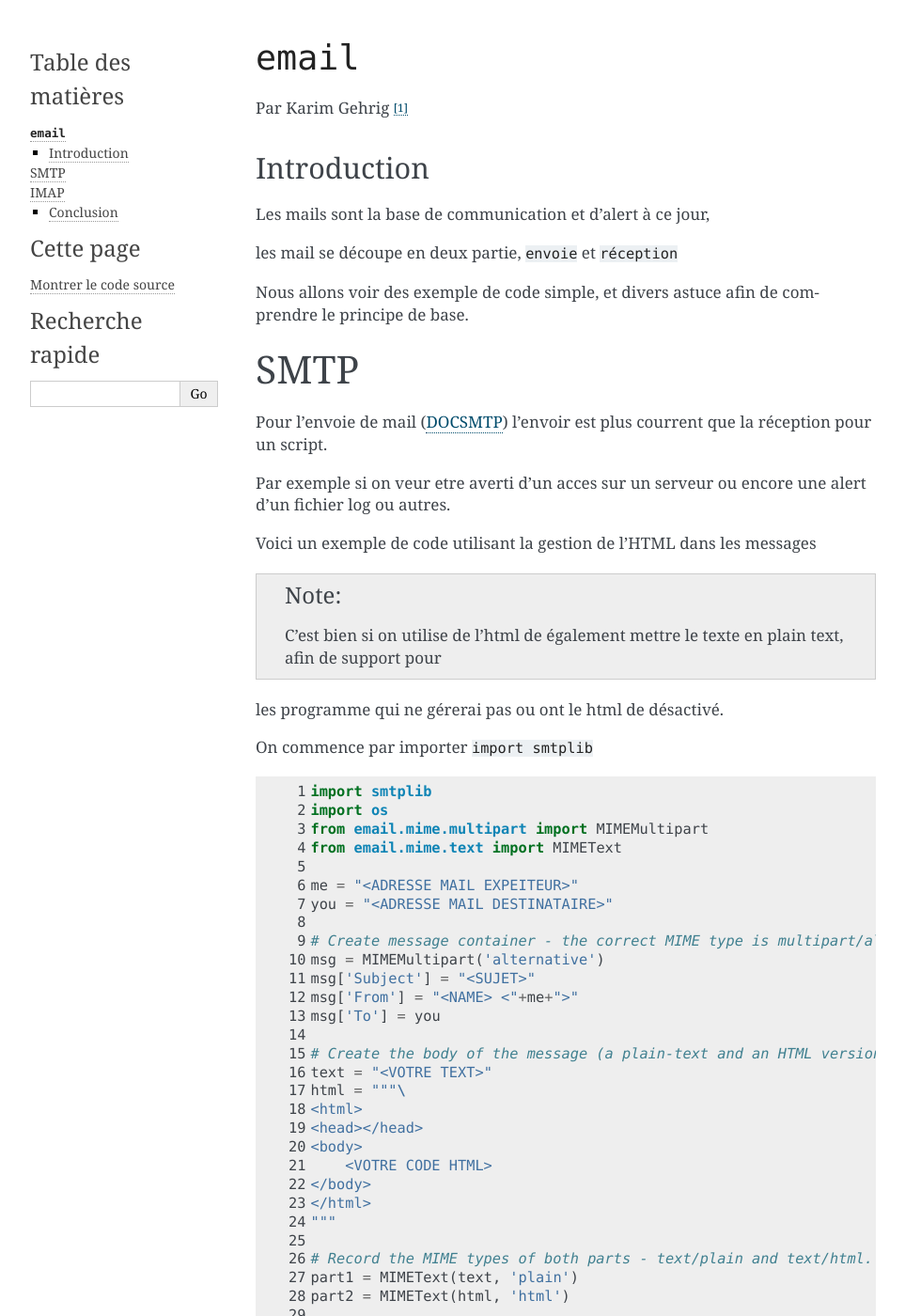
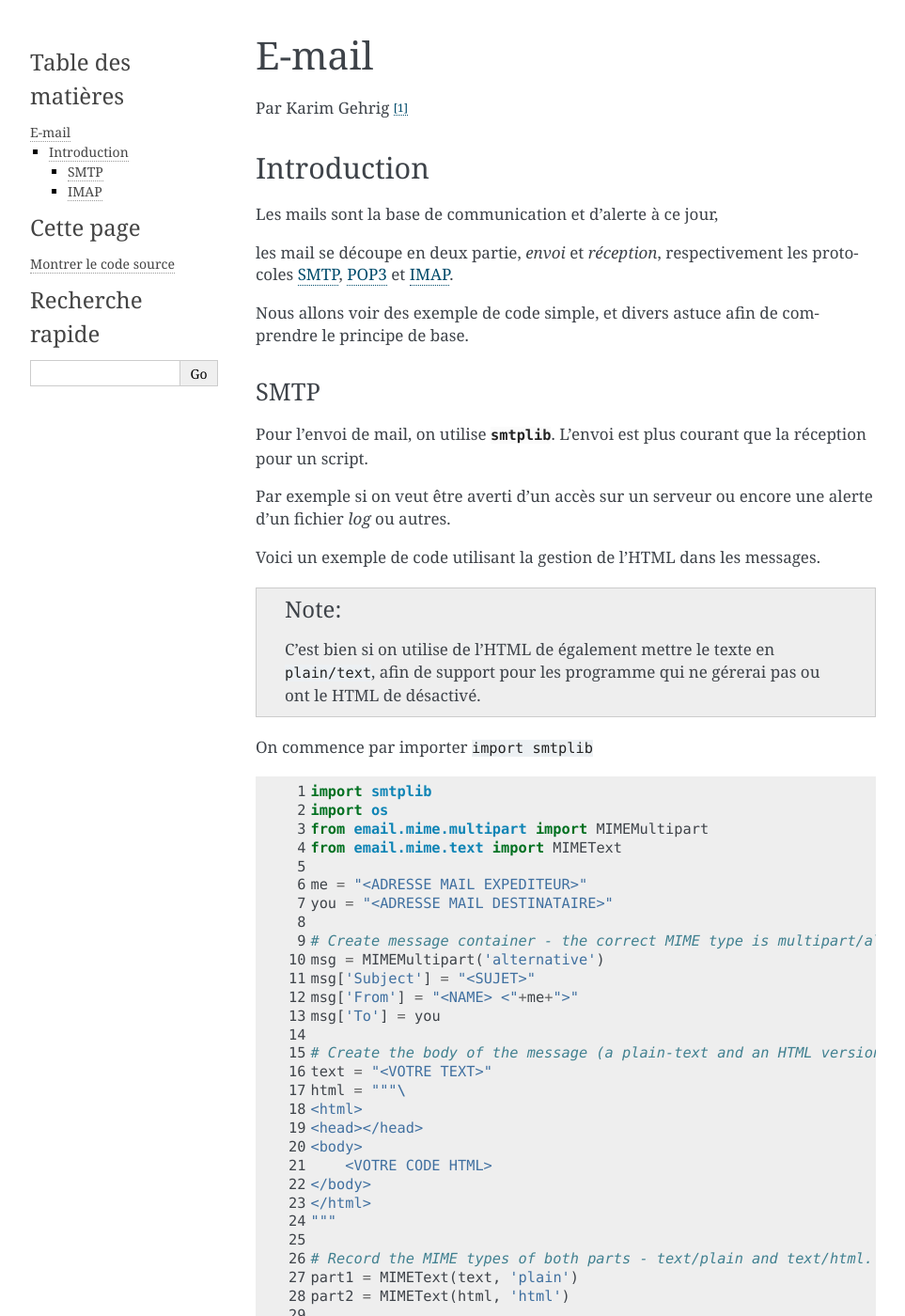
Before and after one commit to HE-Arc/livre-python, a Sphinx documentation site: the page built from source/email/index.rst, in a window 1280 px wide and 1400 px high. Shown: the whole window at 94% size, without its empty margins (148-1111 px from the left). Built offline with Sphinx 7.4.7, drawn with Linux system fonts in a browser that asks for light colours; some of the changed text lies outside the part shown.

Commit message:
email: correctifs/améliorations
cc @KarimGehrig

Signed-off-by: Yoan Blanc <yoan@dosimple.ch>

```diff
--- a/source/email/index.rst
+++ b/source/email/index.rst
@@ -1,16 +1,18 @@
 .. _email-tutorial:
 
-``email``
-=========
+======
+E-mail
+======
 
 Par Karim Gehrig [#KG]_
 
 Introduction
 ------------
 
-Les mails sont la base de communication et d'alert à ce jour,
+Les mails sont la base de communication et d'alerte à ce jour,
 
-les mail se découpe en deux partie, ``envoie`` et ``réception``
+les mail se découpe en deux partie, *envoi* et *réception*, respectivement
+les protocoles SMTP_, POP3_ et IMAP_.
 
 Nous allons voir des exemple de code simple, et divers astuce afin de comprendre
 le principe de base.
@@ -18,30 +20,35 @@
 
 SMTP
 ====
-Pour l'envoie de mail (DOCSMTP_)
-l'envoir est plus courrent que la réception pour un script.
 
-Par exemple si on veur etre averti d'un acces sur un serveur ou encore une alert
-d'un fichier log ou autres.
+Pour l'envoi de mail, on utilise :py:mod:`smtplib`.
+L'envoi est plus courant que la réception pour un script.
 
-Voici un exemple de code utilisant la gestion de l'HTML dans les messages
+Par exemple si on veut être averti d'un accès sur un serveur ou encore une
+alerte d'un fichier *log* ou autres.
 
-.. note:: C'est bien si on utilise de l'html de également mettre le texte en plain text, afin de support pour
-les programme qui ne gérerai pas ou ont le html de désactivé.
+.. ah bon.
 
+Voici un exemple de code utilisant la gestion de l'HTML dans les messages.
+
+.. note::
+
+    C'est bien si on utilise de l'HTML de également mettre le texte en
+    ``plain/text``, afin de support pour les programme qui ne gérerai pas ou
+    ont le HTML de désactivé.
 
 
 On commence par importer ``import smtplib``
 
-.. code:: python3
-    :number-lines:
+.. code-block:: python3
+    :linenos:
 
     import smtplib
     import os
     from email.mime.multipart import MIMEMultipart
     from email.mime.text import MIMEText
 
-    me = "<ADRESSE MAIL EXPEITEUR>"
+    me = "<ADRESSE MAIL EXPEDITEUR>"
     you = "<ADRESSE MAIL DESTINATAIRE>"
 
     # Create message container - the correct MIME type is multipart/alternative.
@@ -83,18 +90,23 @@
 
 
 
-Changer ce qu'il y a dans les ``<>`` avec vos informations
+Changer ce qu'il y a dans les ``<>`` avec vos informations.
+
+.. fixme:
+
+    On pourrait créer des variables placées au début du fichier pour représenter
+    ces informations.
 
 Ce code simple permet d'envoyer un mail avec uun serveur relai SMTP en mode html et plain/text
 
 
 IMAP
 ====
-Pour la réception de mail (DOCIMAP_)
 
+Pour la réception de mail :py:mod:`imaplib`.
 
-.. code:: python3
-    :number-lines:
+.. code-block:: python3
+    :linenos:
 
     import imaplib
     M = imaplib.IMAP4("<SERVEUR SMTP>")
@@ -113,16 +125,18 @@
     M.logout()
 
 
-Changer ce qu'il y a dans les ``<>`` avec vos informations
+Changer ce qu'il y a dans les ``<>`` avec vos informations.
 
 Ce code simple récupère le dernier mail sur le serveur et affiche la source
 du message décodé en UTF8
 
 
-Conclusion
-----------
+.. todo::
+
+    Conclusion
 
 .. [#KG] <karim.gehrig@he-arc.ch>
 
-.. _DOCIMAP: https://docs.python.org/3/library/imaplib.html
-.. _DOCSMTP: https://docs.python.org/3/library/smtplib.html
+.. _SMTP: https://tools.ietf.org/html/rfc5321
+.. _POP3: https://tools.ietf.org/html/rfc1939
+.. _IMAP: https://tools.ietf.org/html/rfc3501
--- a/source/index.rst
+++ b/source/index.rst
@@ -14,7 +14,6 @@
    dunders/index.rst
    super/index.rst
    fstrings/index.rst
-   email/index.rst
    abc/index.rst
    collections/index.rst
    csv/index.rst
```
Also changed, not shown: source/introduction.rst (+7 -3 lines).
